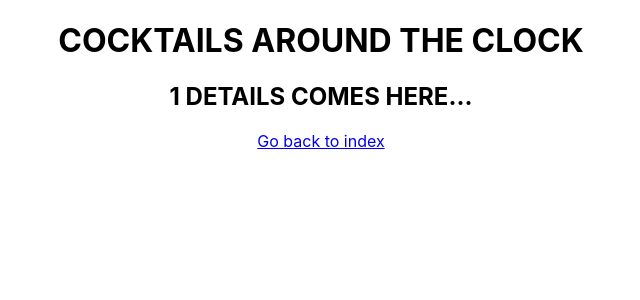
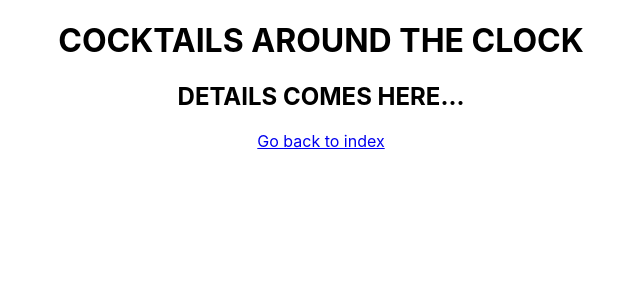
Before and after one commit to gergokutu/cocktails, a React (Create React App) app: page /cocktails/1 in a window 1280 px wide. Shown: the top 300 px of the page, without its empty margins (319-959 px from the left). Built offline with nearby package versions, Linux system fonts and the light colour scheme.

Commit message:
Initialize CocktailDetailsContainer

```diff
--- a/src/App.js
+++ b/src/App.js
@@ -3,7 +3,7 @@ import './App.css';
 import CocktailsListContainer from './components/CocktailsListContainer';
 import { Route } from 'react-router-dom';
 import CocktailsImagesContainer from './components/CocktailsImagesContainer';
-import CocktailDetails from './components/CocktailDetails';
+import CocktailDetailsContainer from './components/CocktailDetailsContainer';
 
 function App() {
   return (
@@ -12,7 +12,7 @@ function App() {
       <main>
         <Route exact path="/" component={CocktailsListContainer} />
         <Route path="/categories/:categoryName" component={CocktailsImagesContainer} />
-        <Route path="/cocktails/:cocktailID" component={CocktailDetails} />
+        <Route path="/cocktails/:cocktailID" component={CocktailDetailsContainer} />
       </main>
     </div>
   );
--- a/src/components/CocktailDetails.js
+++ b/src/components/CocktailDetails.js
@@ -6,7 +6,7 @@ export default class CocktailDetails extends Component {
   render() {
     return (
       <div>
-        <h2>{this.props.match.params.cocktailID} DETAILS COMES HERE...</h2>
+        <h2>DETAILS COMES HERE...</h2>
         <Link to="/">Go back to index</Link>
       </div>
     );
--- /dev/null
+++ b/src/components/CocktailDetailsContainer.js
@@ -0,0 +1,10 @@
+import React, { Component } from 'react';
+import CocktailDetails from './CocktailDetails';
+
+export default class CocktailDetailsContainer extends Component {
+  render() {
+    return (
+      <CocktailDetails />
+    );
+  }
+}
```
